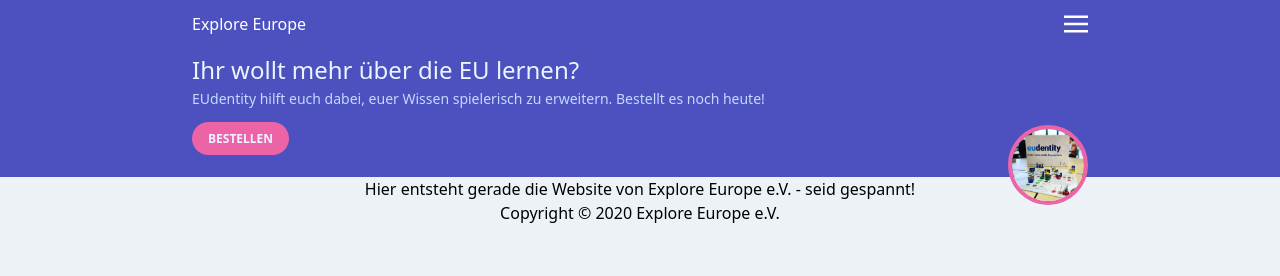
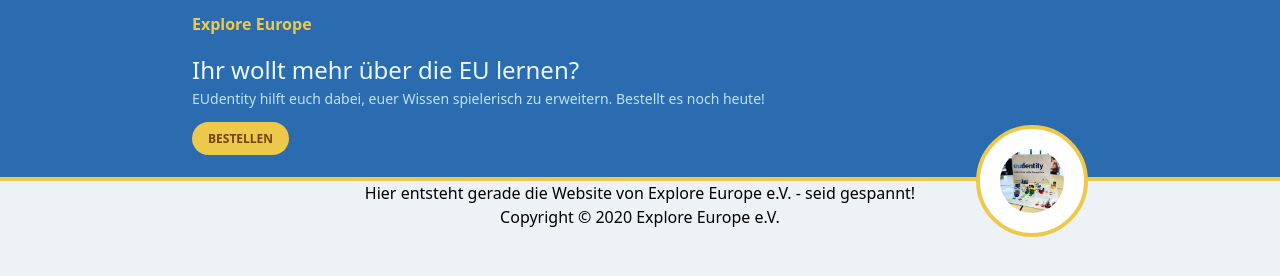
Before and after one commit to LBeul/ExploreEuropeLanding, a plain HTML site: page index.html in a window 1280 px wide. Drawn offline with Linux system fonts and the light colour scheme.

Commit message:
Color update

```diff
--- a/index.html
+++ b/index.html
@@ -10,11 +10,13 @@
     <title>Explore Europe</title>
   </head>
   <body class="bg-gray-200 font-sans flex flex-col items-center">
-    <header class="bg-indigo-700 w-full px-4 py-3 flex justify-center">
+    <header
+      class="bg-blue-700 w-full px-4 py-3 flex justify-center border-b-4 border-yellow-500"
+    >
       <div class="max-w-4xl w-full">
         <div class="flex items-center justify-between text-white">
-          <div>Explore Europe</div>
-          <button type="button" class="">
+          <div class="text-yellow-500 font-black">Explore Europe</div>
+          <button type="button" class="text-blue-300 sm:hidden">
             <svg
               class="w-6 h-6 fill-current"
               xmlns="http://www.w3.org/2000/svg"
@@ -25,10 +27,10 @@
           </button>
         </div>
         <div class="my-4">
-          <h1 class="text-2xl text-indigo-100">
+          <h1 class="text-2xl text-blue-100">
             Ihr wollt mehr über die EU lernen?
           </h1>
-          <p class="text-sm text-indigo-200">
+          <p class="text-sm text-blue-200">
             EUdentity hilft euch dabei, euer Wissen spielerisch zu erweitern.
             Bestellt es noch heute!
           </p>
@@ -36,13 +38,15 @@
             <div>
               <a
                 href="#"
-                class="bg-pink-500 text-indigo-100 font-bold mt-2 px-4 py-2 rounded-full text-xs uppercase"
+                class="bg-yellow-500 text-yellow-900 font-bold mt-2 px-4 py-2 rounded-full text-xs uppercase"
                 >Bestellen</a
               >
             </div>
-            <div class="">
+            <div
+              class="absolute right-0 bg-white rounded-full flex justify-center items-center p-5 border-4 border-yellow-500"
+            >
               <img
-                class="w-20 h-20 rounded-full border-4 border-pink-500 absolute right-0"
+                class="w-16 h-16 rounded-full"
                 src="./assets/img/eudentity_in_action.jpeg"
               />
             </div>
```
